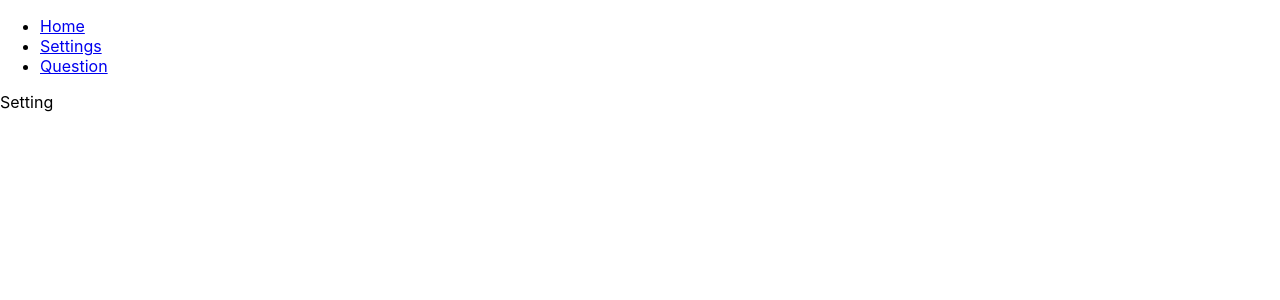
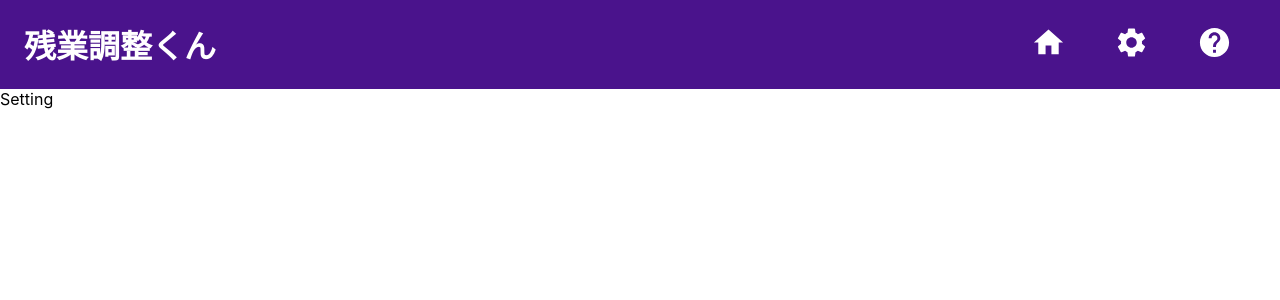
Before and after one commit to YouheiNozaki/SchoolAttendanceApp, a React (Create React App) app: page /setting in a window 1280 px wide. Shown: the top 300 px of the page. Built offline with nearby package versions, Linux system fonts and the light colour scheme.

Commit message:
Headerコンポーネントを作成

```diff
--- a/src/components/header.tsx
+++ b/src/components/header.tsx
@@ -1,20 +1,66 @@
 import React from 'react'
 import { Link } from 'react-router-dom'
+import { makeStyles, createStyles, Theme } from '@material-ui/core/styles'
+import Grid from '@material-ui/core/Grid'
+import { Home, Help, Settings } from '@material-ui/icons'
+
+const useStyles = makeStyles((theme: Theme) =>
+    createStyles({
+        container: {
+            backgroundColor: theme.palette.primary.main,
+        },
+        title: {
+            paddingLeft: '24px',
+            '& h1': {
+                color: theme.palette.primary.contrastText,
+            },
+        },
+        nav: {
+            '& a': {
+                color: theme.palette.primary.contrastText,
+            },
+            '& a:hover': {
+                color: theme.palette.secondary.light,
+            },
+        },
+    })
+)
 
 export const Header: React.FC = () => {
+    const classes = useStyles()
     return (
-        <nav>
-            <ul>
-                <li>
-                    <Link to="/">Home</Link>
-                </li>
-                <li>
-                    <Link to="/setting">Settings</Link>
-                </li>
-                <li>
-                    <Link to="/question">Question</Link>
-                </li>
-            </ul>
-        </nav>
+        <Grid
+            className={classes.container}
+            container
+            direction="row"
+            alignItems="center"
+        >
+            <Grid className={classes.title} item xs={6}>
+                <h1>残業調整くん</h1>
+            </Grid>
+            <Grid
+                container
+                className={classes.nav}
+                xs={6}
+                spacing={6}
+                justify="flex-end"
+            >
+                <Grid item>
+                    <Link to="/">
+                        <Home fontSize="large" />
+                    </Link>
+                </Grid>
+                <Grid item>
+                    <Link to="/setting">
+                        <Settings fontSize="large" />
+                    </Link>
+                </Grid>
+                <Grid item>
+                    <Link to="/question">
+                        <Help fontSize="large" />
+                    </Link>
+                </Grid>
+            </Grid>
+        </Grid>
     )
 }
```
